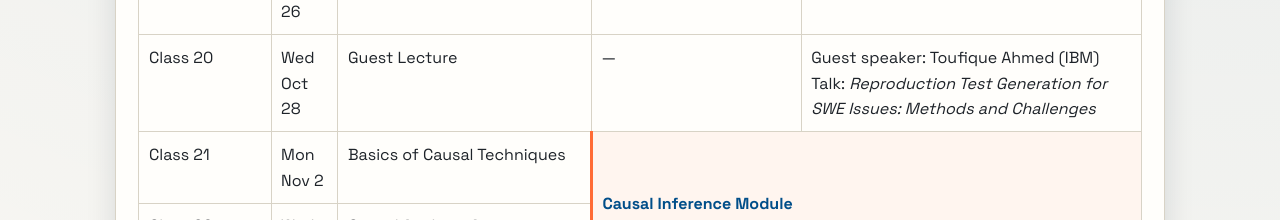
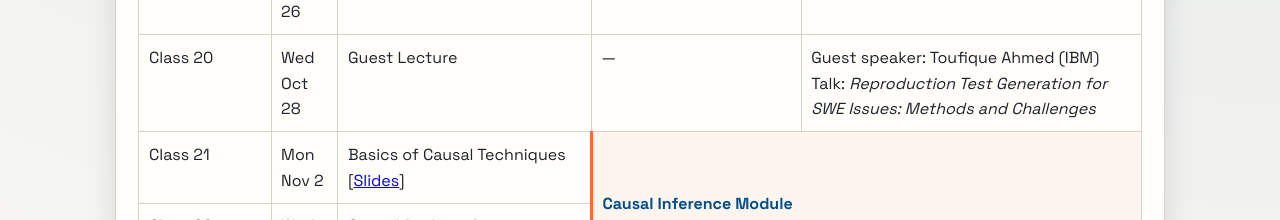
Before and after one commit to TAI4SE/TAI4SE.github.io, a plain HTML site: page index.html in a window 1280 px wide. Shown: the part 3065-3285 px from the top of the page. Drawn offline with Linux system fonts and the light colour scheme.

Commit message:
Add Class 21 slides link
Co-Authored-By: Claude Opus 5.5 <noreply@anthropic.com>

```diff
--- a/index.html
+++ b/index.html
@@ -247,7 +247,7 @@
               <tr>
                 <td>Class 21</td>
                 <td>Mon Nov 2</td>
-                <td>Basics of Causal Techniques</td>
+                <td>Basics of Causal Techniques<br>[<a href="https://docs.google.com/presentation/d/1Ad8CfOaYzPL25OH2he8LghqSz7T11HNB/edit?usp=sharing&amp;ouid=116828530810030219548&amp;rtpof=true&amp;sd=true" target="_blank" rel="noopener noreferrer">Slides</a>]</td>
                 <td rowspan="4" colspan="2" class="module-cell">
                   <p class="module-cell-title">Causal Inference Module</p>
                   <p>
```
